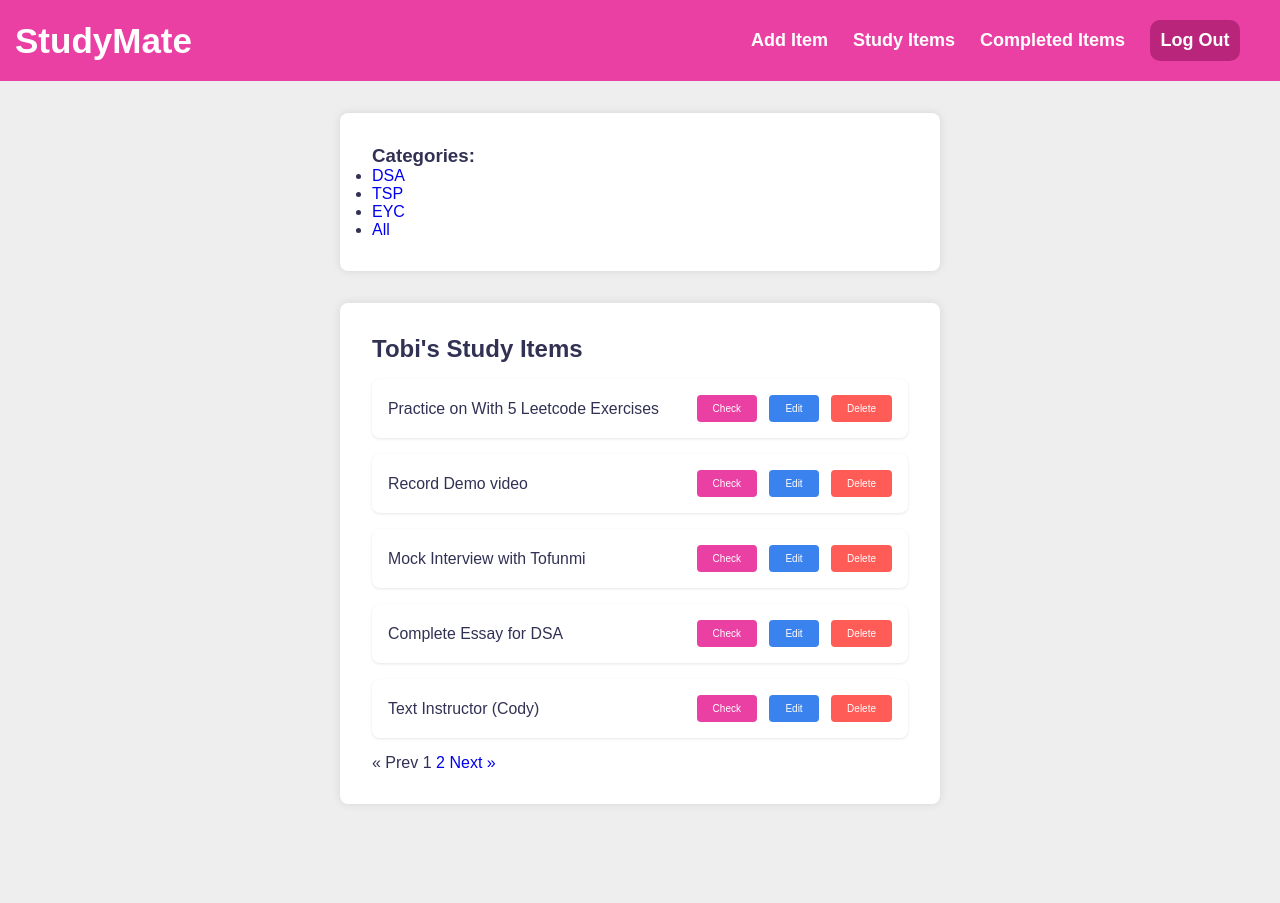
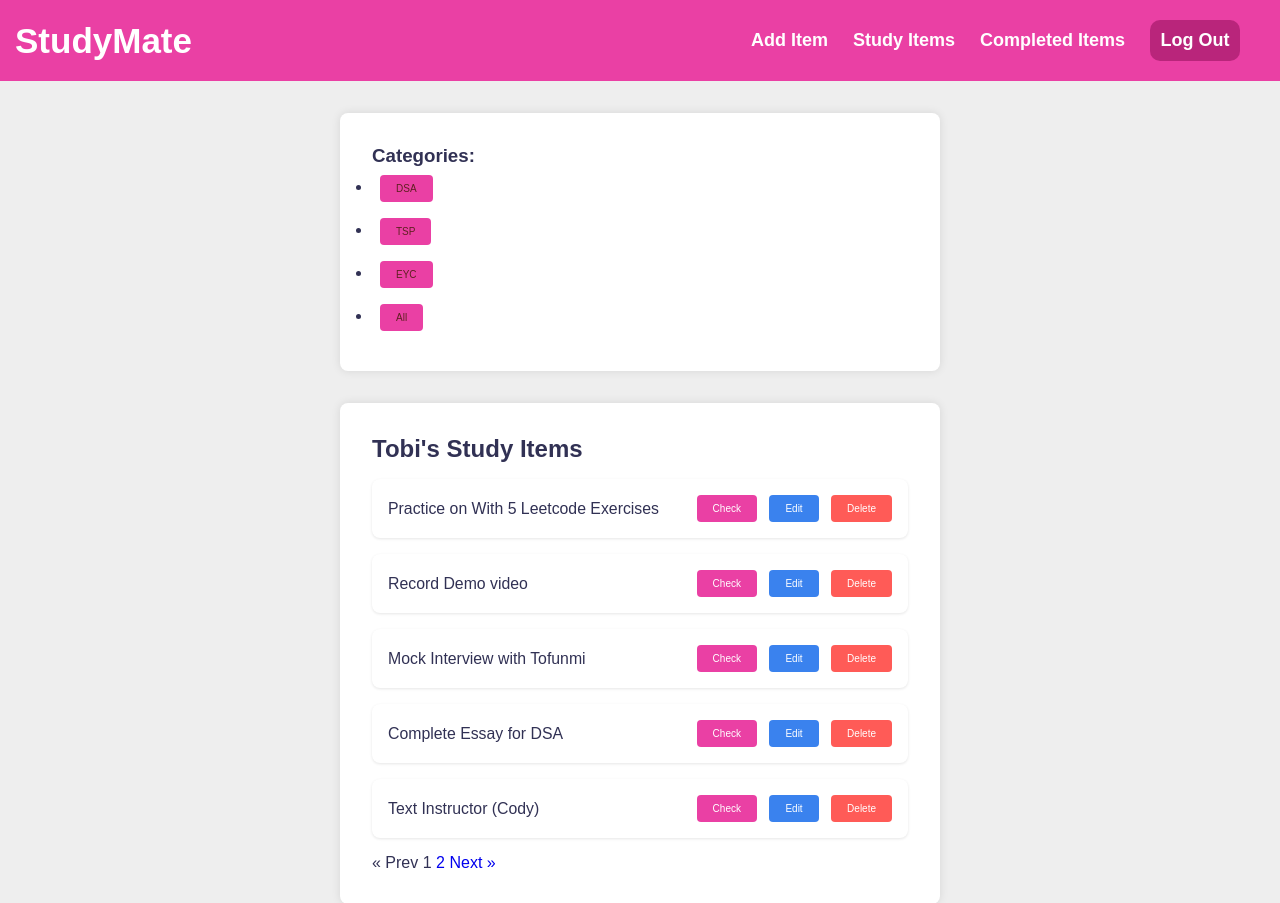
Before and after one commit to tobiloba7/StudyMate, a Flask app: page / in a window 1280 px wide. Shown: the top 903 px of the page. Before the commit the page ends 804 px from the top, so only its background shows below. Run offline with Flask 3, Linux system fonts and the light colour scheme; a user stored in the database is signed in; data comes from the database, SQL or seed files in the repository.

Commit message:
Style tags

```diff
--- a/static/createroutine.css
+++ b/static/createroutine.css
@@ -121,3 +121,19 @@ body {
   padding: 0.5rem 1rem;
   border-radius: 0.25rem;
 }
+
+.tag{
+  display: inline-block;
+  padding: 0.5rem 1rem;
+  margin: 0.5rem;
+  border: none;
+  border-radius: 0.25rem;
+  cursor: pointer;
+  transition: opacity 0.2s ease-in-out;
+  text-decoration: none;
+  color: #5f2020;
+  font-weight: 500;
+  text-align: center;
+  font-size: 10px;
+  background-color: var(--primary);
+}
```
